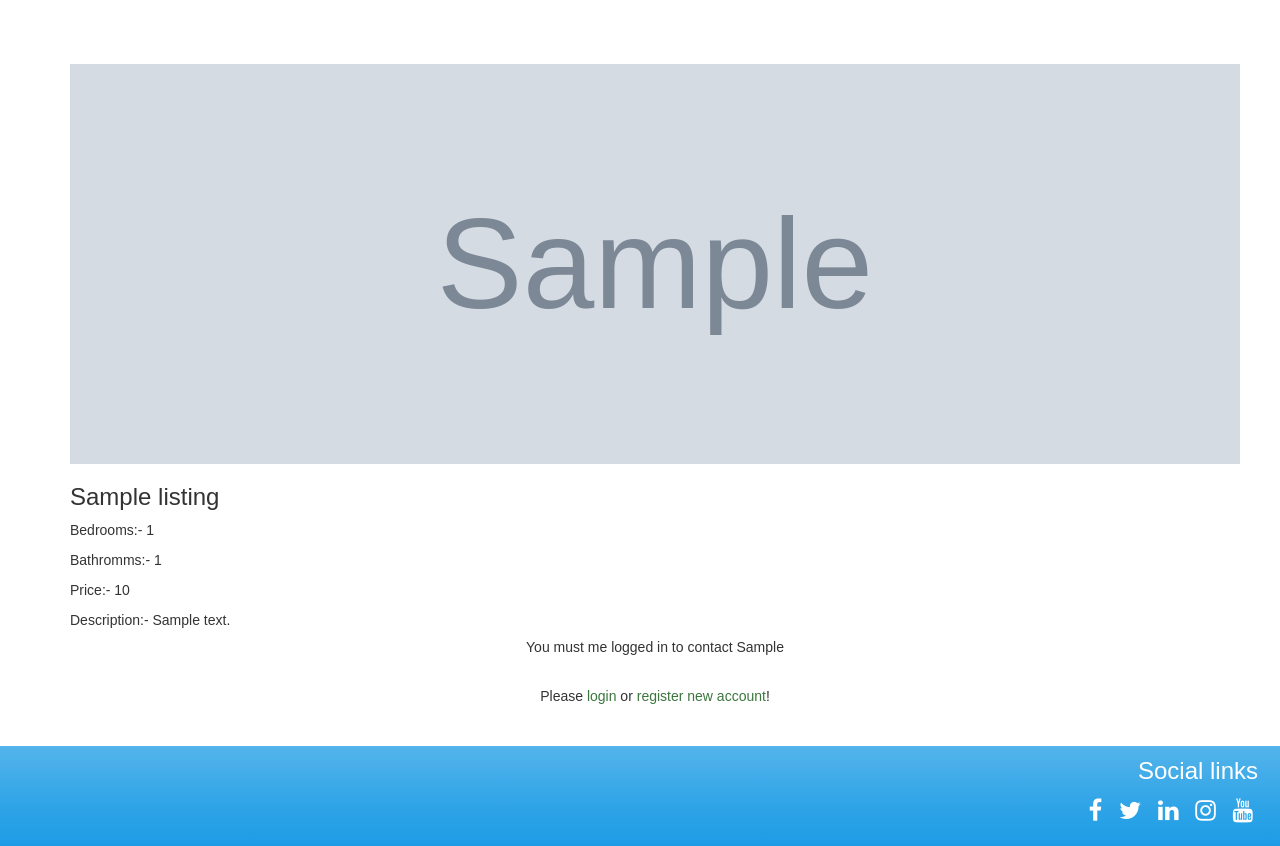
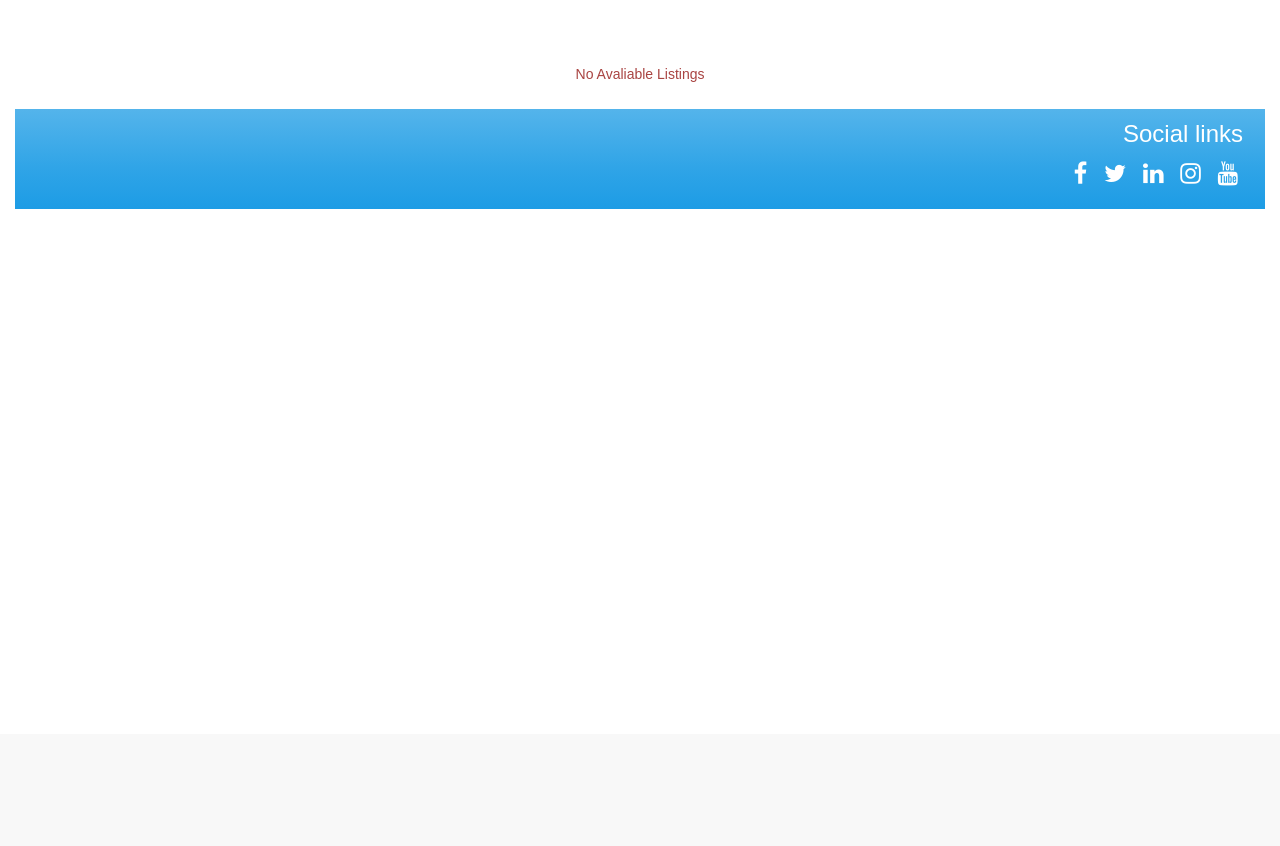
Before and after one commit to GrantMCA93/Project5-Full-Stack-Frameworks, a Django app: page /search/house/1 in a window 1280 px wide. Shown: the part 66-912 px from the top of the page. After the commit the page ends 275 px from the top, so only its background shows below. Run offline with Django 3.2, Linux system fonts and the light colour scheme; tables that the repository leaves empty hold one stand-in row (values such as "Sample post"); grey boxes marked "Sample" are stand-in pictures; some libraries are stand-ins or nearby versions.

Commit message:
created partial listings_small_displayed file to display the houses search template

```diff
--- a/listings/templates/house.html
+++ b/listings/templates/house.html
@@ -3,36 +3,6 @@
 
 {% block content %}
 
-<section class="container" id="listings">
-<div id="house-btns" class="container pb-5">
-	<div class="row justify-content-around py-3">
-	                <img class="card-img-top" style="width: 100%; height: 400px;" src="{{ house.main_img.url }}" alt="{{ house.title }}" />
-            <h3>{{ house.title}}</h3>
-             <p>Bedrooms:- {{house.bedrooms}}</p>
-            <p>Bathromms:- {{house.bathrooms}}</p>
-            <p>Price:- {{house.price}}</p>
-            <p class="listing-description">Description:- {{house.description}}</p>
-
-
-		{% if user.is_authenticated and user == house.seller %}
-			<button class="btn btn-danger my-2 my-sm-0" type="button" data-toggle="modal" data-target="#delete-house-modal">Delete
-				your listing</button>
-			<a href="{% url 'edit_house' user.id house.id %}" class="btn btn-warning">Edit your listing</a>
-		{% else %}
-		{% if user.is_authenticated%}
-			<button class="btn btn-success my-2 my-sm-0" type="button" data-toggle="modal" data-target="#enquire-modal">Contact {{ house.seller|title }}
-			</button>
-		{% else %}
-			<h5 class="text-center col-12">You must me logged in to contact {{ house.seller|title }}</h5>
-			<br>
-			<p class="text-center col-12 font-weight-bold">Please
-				<a href="{% url 'login' %}?next={{request.path}}" class="text-success">login</a> or
-				<a href="{% url 'register' %}?next={{request.path}}" class="text-success"> register new account</a>!
-			</p>
-		{% endif %}
-		{% endif %}
-	</div>
-</div>
-</section>
+{% include "partials/listings_small_display.html" %}
 
 {% endblock %}
--- /dev/null
+++ b/templates/partials/listings_small_display.html
@@ -0,0 +1,27 @@
+<section class="container" id="listings">
+    {% if listings %}
+			{% for house in listings %}
+    <div class="col-xs-11 col-sm-offset-0 col-sm-6 col-md-4 display panel panel-default">
+        <div class="panel-body">
+            <img class="card-img-top" style="width: 100%; height: 200px;" src="{{ house.main_img.url }}" alt="{{ house.title }}" />
+            <h3>{{ house.title}}</h3>
+             <p>Bedrooms:- {{house.bedrooms}}</p>
+            <p>Bathromms:- {{house.bathrooms}}</p>
+            <p>Price:- {{house.price}}</p>
+            <p class="listing-description">Description:- {{house.description}}</p>
+
+     						<div class="row">
+							<a href="{% url 'house' house.id %}" class="btn btn-outline-success btn-block"
+							style="color:blue"	>See Details</a
+							>
+						</div>
+        </div>
+
+    </div>
+    <div>
+    	{% endfor %}
+			{% else %}
+			<div class="col-md-12 text-center text-danger"><p>No Avaliable Listings</p></div>
+			{% endif %}
+		</div>
+</section>
```
Also changed, not shown: listings/templates/search.html (+1 -27 lines).
